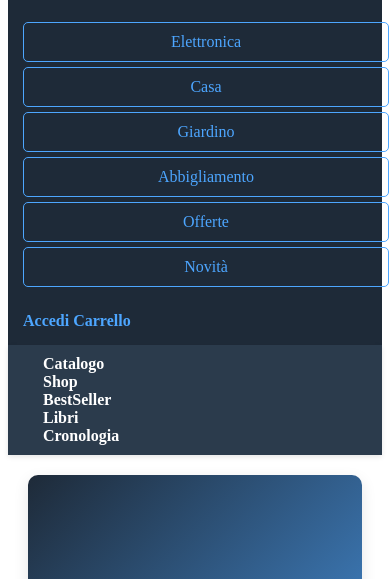
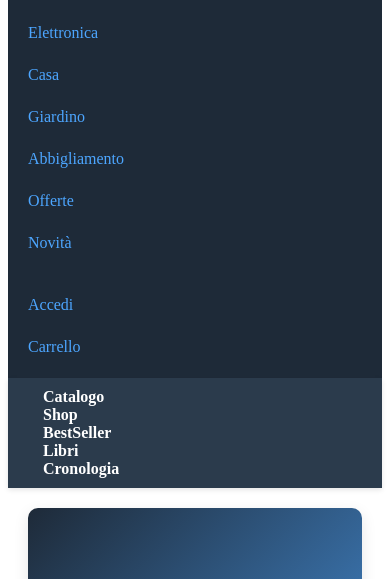
Before and after one commit to ItsMisus/VitaPratica, a plain HTML site: page index.html in a window 390 px wide. Shown: the part 96-675 px from the top of the page. Drawn offline with Linux system fonts and the light colour scheme; a script that the page names is missing.

Commit message:
sadasdasdadasdasd

```diff
--- a/style.css
+++ b/style.css
@@ -309,29 +309,38 @@
     }
 }
 
-/* ==================== MOBILE LINK PULITI ==================== */
+/* ==================== MOBILE SEMPLICE E PULITO ==================== */
 @media (max-width: 768px) {
-    .nav-categories a {
-        background-color: transparent;  /* niente blu pieno */
-        color: #4DA6FF;                 /* colore testo blu */
-        border-radius: 5px;              /* rotondità minima */
-        border: 1px solid #4DA6FF;      /* piccolo bordo */
-        margin: 5px 0;                   /* spazio tra i link */
+    .header {
+        flex-direction: column;
+        align-items: flex-start;
         padding: 10px;
-        width: 100%;                     /* occupa tutta la larghezza */
-        text-align: center;              /* centrato */
-        display: block;                  /* forza blocco verticale */
     }
 
-    .nav-categories a:hover {
-        background-color: #4DA6FF;       /* colore al passaggio */
-        color: #FFFFFF;                  /* testo bianco */
-        transform: none;                 /* niente sollevamento */
+    .nav-categories,
+    .user-links {
+        flex-direction: column;
+        width: 100%;
+        margin: 10px 0 0 0;
+        padding: 0;
     }
 
+    .nav-categories a,
     .user-links a {
+        display: block;
         width: 100%;
-        margin: 5px 0;
-        text-align: center;
+        padding: 12px 10px;
+        margin: 0;               /* niente margini strani */
+        border-radius: 0;        /* niente angoli arrotondati */
+        background-color: transparent;
+        color: #4DA6FF;
+        text-align: left;
+        font-weight: normal;
+    }
+
+    .nav-categories a:hover,
+    .user-links a:hover {
+        background-color: #E0E6F0; /* leggera evidenza al tocco */
+        color: #1E2A38;
     }
 }
```
